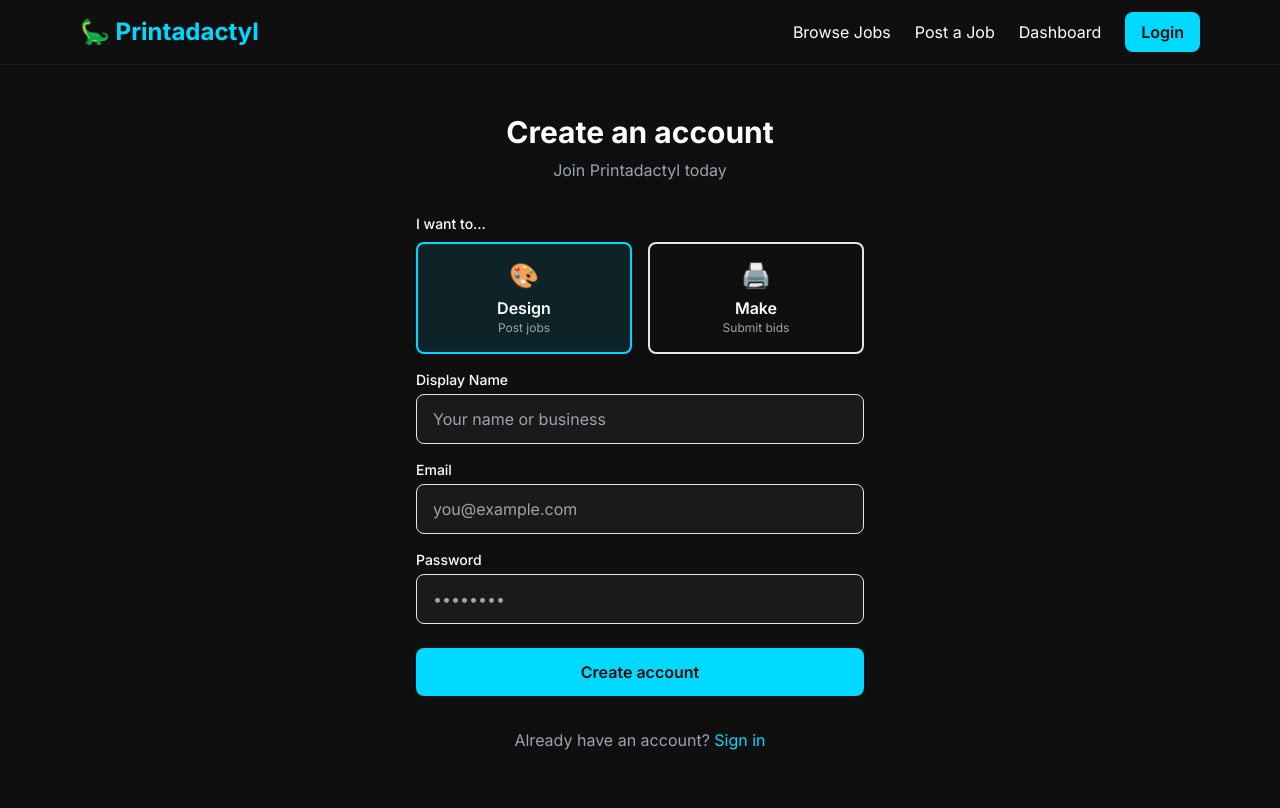
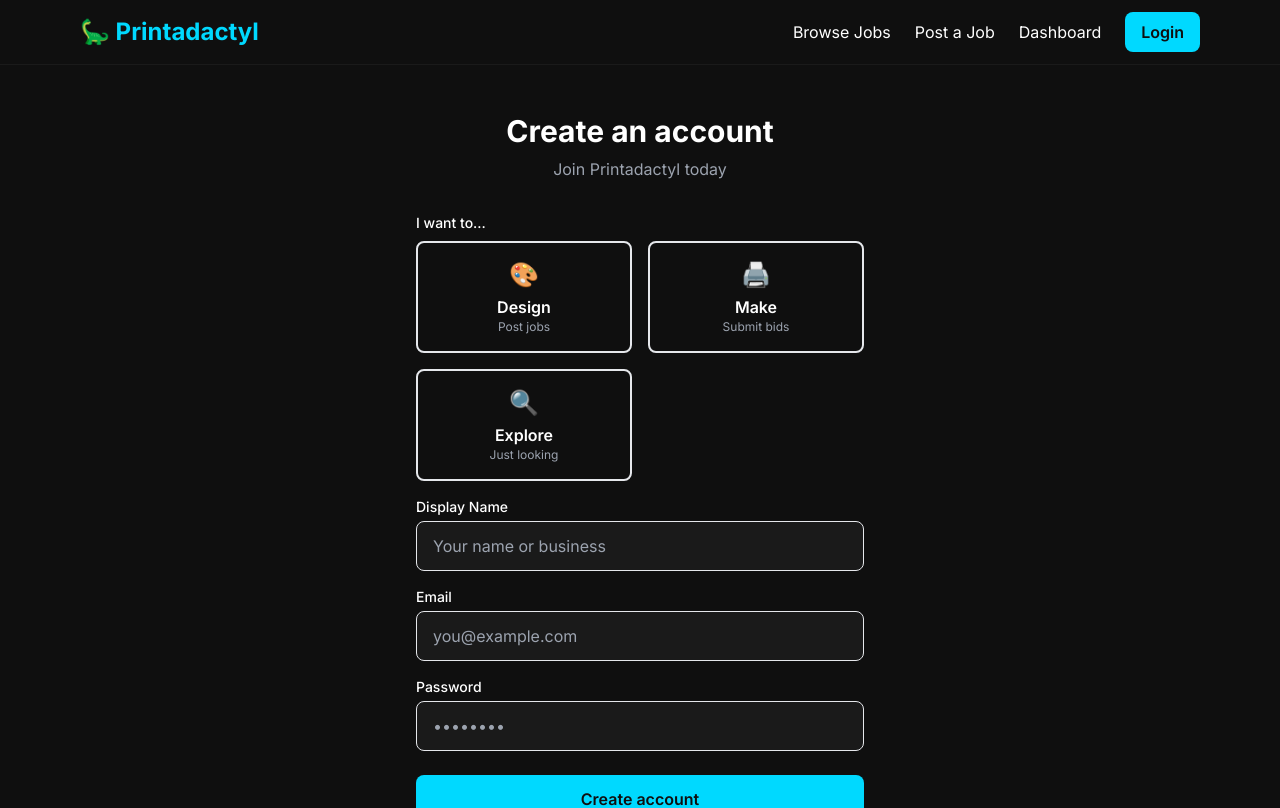
Before and after one commit to CuriousCornucopious/printadactyl, a Next.js app: page /signup in a window 1280 px wide. Shown: the top 808 px of the page. Built offline with nearby package versions, Linux system fonts and the light colour scheme; no server answers.

Commit message:
Add multi-role signup: designer, maker, explorer (select all that apply)

```diff
--- a/app/dashboard/page.tsx
+++ b/app/dashboard/page.tsx
@@ -108,7 +108,7 @@ export default function DashboardPage() {
           <p className="text-gray-400">
             Welcome back, {profile?.display_name || 'User'}!
             <span className="ml-2 text-sm bg-surface-light px-2 py-1 rounded-full">
-              {profile?.role === 'designer' ? '🎨 Designer' : '🖨️ Maker'}
+              {profile?.roles?.includes('designer') ? '🎨 ' : ''}{profile?.roles?.includes('maker') ? '🖨️ ' : ''}{profile?.roles?.includes('explorer') ? '🔍' : ''}
             </span>
           </p>
         </div>
--- a/app/post-job/page.tsx
+++ b/app/post-job/page.tsx
@@ -51,7 +51,7 @@ export default function PostJobPage() {
       .eq('id', user.id)
       .single()
 
-    if (profile?.role !== 'designer') {
+    if (profile?.roles && !profile.roles.includes('designer')) {
       // Makers can also post jobs, so we allow it
       // But we could show a warning
     }
--- a/app/signup/page.tsx
+++ b/app/signup/page.tsx
@@ -4,7 +4,7 @@ import { useState } from 'react'
 import { useRouter } from 'next/navigation'
 import Link from 'next/link'
 import { createClient } from '@/lib/supabase/client'
-import { UserRole } from '@/types'
+import { UserRole, UserRoles } from '@/types'
 
 export default function SignupPage() {
   const router = useRouter()
@@ -13,14 +13,29 @@ export default function SignupPage() {
   const [email, setEmail] = useState('')
   const [password, setPassword] = useState('')
   const [displayName, setDisplayName] = useState('')
-  const [role, setRole] = useState<UserRole>('designer')
+  const [roles, setRoles] = useState<UserRoles>([])
   const [loading, setLoading] = useState(false)
   const [error, setError] = useState<string | null>(null)
+
+  const toggleRole = (role: UserRole) => {
+    setRoles(prev =>
+      prev.includes(role)
+        ? prev.filter(r => r !== role)
+        : [...prev, role]
+    )
+  }
 
   const handleSignup = async (e: React.FormEvent) => {
     e.preventDefault()
     setLoading(true)
     setError(null)
+
+    // Require at least one role
+    if (roles.length === 0) {
+      setError('Please select at least one option')
+      setLoading(false)
+      return
+    }
 
     // Sign up with Supabase Auth
     const { data: authData, error: authError } = await supabase.auth.signUp({
@@ -41,7 +56,7 @@ export default function SignupPage() {
         .insert({
           id: authData.user.id,
           email,
-          role,
+          roles,
           display_name: displayName,
         })
 
@@ -71,15 +86,15 @@ export default function SignupPage() {
           )}
 
           <div className="space-y-4">
-            {/* Role selector */}
+            {/* Role selector - checkboxes */}
             <div>
               <label className="block text-sm font-medium mb-2">I want to...</label>
               <div className="grid grid-cols-2 gap-4">
                 <button
                   type="button"
-                  onClick={() => setRole('designer')}
+                  onClick={() => toggleRole('designer')}
                   className={`p-4 rounded-lg border-2 transition-colors ${
-                    role === 'designer'
+                    roles.includes('designer')
                       ? 'border-primary bg-primary/10'
                       : 'border-surface-light hover:border-gray-600'
                   }`}
@@ -90,9 +105,9 @@ export default function SignupPage() {
                 </button>
                 <button
                   type="button"
-                  onClick={() => setRole('maker')}
+                  onClick={() => toggleRole('maker')}
                   className={`p-4 rounded-lg border-2 transition-colors ${
-                    role === 'maker'
+                    roles.includes('maker')
                       ? 'border-primary bg-primary/10'
                       : 'border-surface-light hover:border-gray-600'
                   }`}
@@ -100,6 +115,19 @@ export default function SignupPage() {
                   <div className="text-2xl mb-1">🖨️</div>
                   <div className="font-semibold">Make</div>
                   <div className="text-xs text-gray-400">Submit bids</div>
+                </button>
+                <button
+                  type="button"
+                  onClick={() => toggleRole('explorer')}
+                  className={`p-4 rounded-lg border-2 transition-colors ${
+                    roles.includes('explorer')
+                      ? 'border-primary bg-primary/10'
+                      : 'border-surface-light hover:border-gray-600'
+                  }`}
+                >
+                  <div className="text-2xl mb-1">🔍</div>
+                  <div className="font-semibold">Explore</div>
+                  <div className="text-xs text-gray-400">Just looking</div>
                 </button>
               </div>
             </div>
```
Also changed, not shown: types/index.ts (+5 -3 lines), 1 other file (tests, documents, lock files or other folders).
